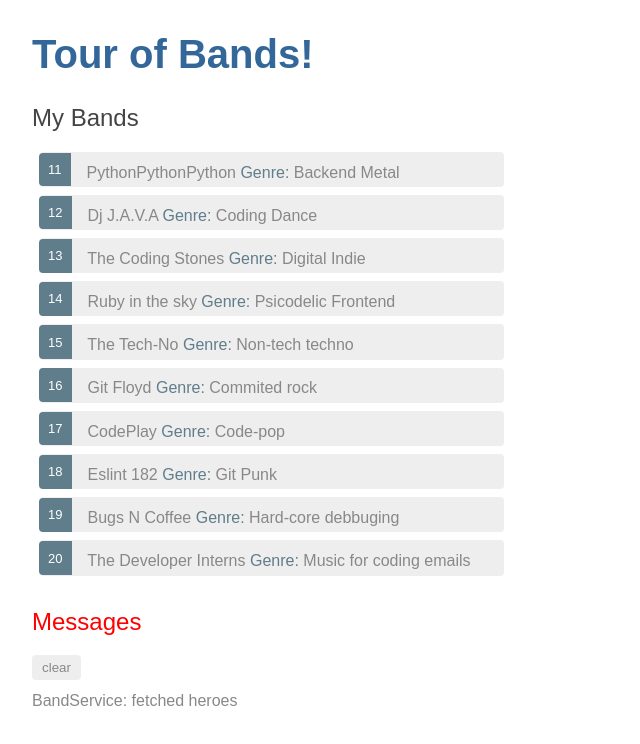
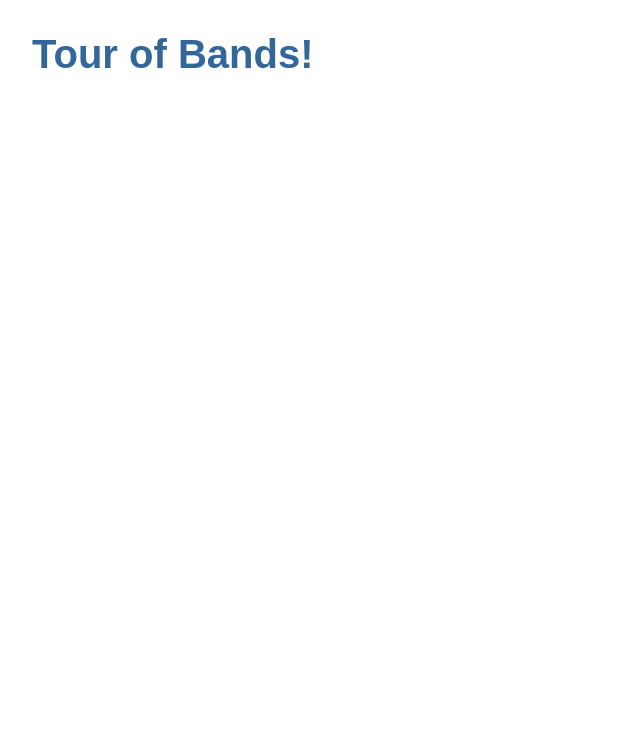
Before and after one commit to Javirum/angular-my-bands, an Angular app: page / in a window 1280 px wide. Shown: the top 744 px of the page, without its empty margins (0-640 px from the left). Built offline with nearby package versions, Linux system fonts and the light colour scheme.

Commit message:
Add router outlet to app component

```diff
--- a/src/app/app-routing.module.ts
+++ b/src/app/app-routing.module.ts
@@ -8,6 +8,7 @@ const routes: Routes = [
 ];
 
 @NgModule({
+  imports: [RouterModule.forRoot(routes)],
   exports: [RouterModule]
 })
 export class AppRoutingModule { }
--- a/src/app/app.component.html
+++ b/src/app/app.component.html
@@ -2,5 +2,5 @@
   {{ title }}!
 </h1>
 
-<app-bands></app-bands>
+<router-outlet></router-outlet>
 <app-messages></app-messages>
```
